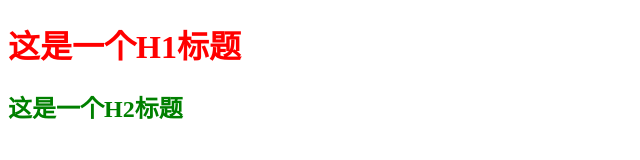
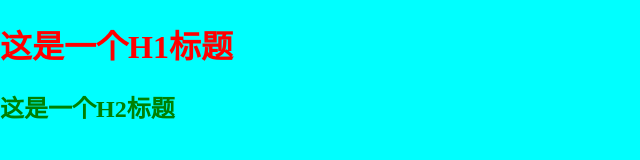
Before and after one commit to zyp285/project_22, a plain HTML site: page index.html in a window 1280 px wide. Shown: the whole page, without its empty margins (0-640 px from the left). Drawn offline with Linux system fonts and the light colour scheme.

Commit message:
修改了 index.css 背景颜色 cyan

```diff
--- a/index.css
+++ b/index.css
@@ -1,3 +1,10 @@
+html,
+body {
+    margin: 0;
+    padding: 0;
+    background-color: cyan;
+}
+
 h2 {
     color: green;
 }
```
